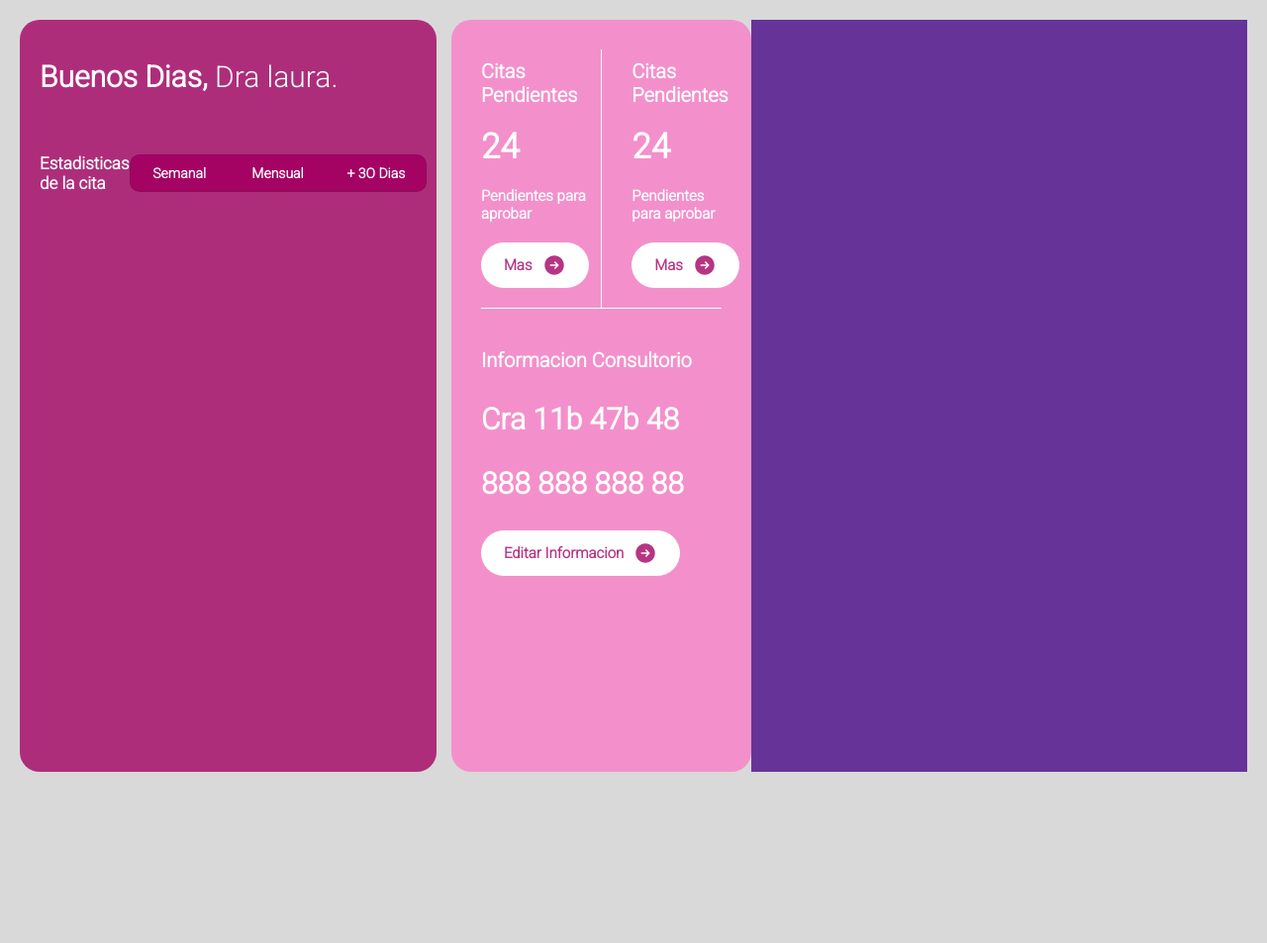
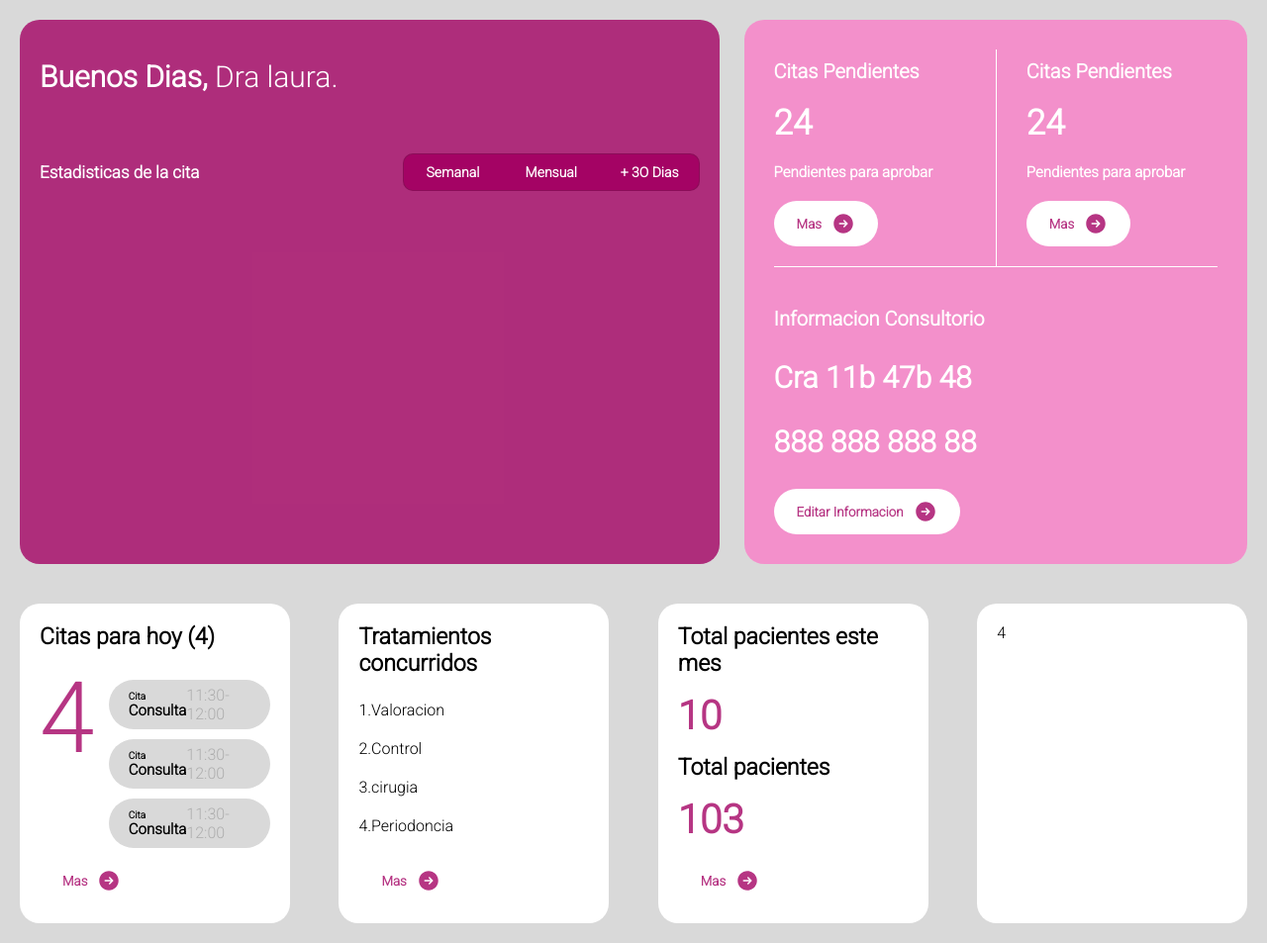
Before and after one commit to 47Grajz/Layouts, a plain HTML site: page Admin_view/index.html in a window 1280 px wide. Shown: the whole page at 99% size. Before the commit the page ends 800 px from the top, so only its background shows below. Drawn offline with nearby package versions, Linux system fonts and the light colour scheme.

Commit message:
90% realized

```diff
--- a/Admin_view/index.html
+++ b/Admin_view/index.html
@@ -9,6 +9,7 @@
 <body>
     <div class="cont">
         <div class="cont-info">
+
             <div class="cont-left">
                 <h4>Buenos Dias, <span>Dra laura.</span></h6>
 
@@ -77,14 +78,80 @@
                 </div>
             </div>
         </div>
+        <div class="cont-info-bottom">
+          <div class="info-bottom b1">
 
-        <div class="cont-info-bottom">
-            <div class="info-bottom b1"></div>
-            <div class="info-bottom b2"></div>
-            <div class="info-bottom b3"></div>
-            <div class="info-bottom b4"></div>
-        </div>
-    </div>
+            <h5>Citas para hoy (4)</h5>
+            <div class="b1-main">
+              <p class="b1-Number">4</p>
+              <div class="daily-citas">
+                  <div class="cita">
+                    <div class="cita-info">
+                      <p>Cita</p>
+                      <h3>Consulta</h3>
+                    </div>
+                    <p class="hora">11:30-12:00</p>
+                  </div>
+                  <div class="cita">
+                    <div class="cita-info">
+                      <p>Cita</p>
+                      <h3>Consulta</h3>
+                    </div>
+                    <p class="hora">11:30-12:00</p>
+                  </div>
+                  <div class="cita">
+                    <div class="cita-info">
+                      <p>Cita</p>
+                      <h3>Consulta</h3>
+                    </div>
+                    <p class="hora">11:30-12:00</p>
+                  </div>
+              </div>
+            </div>
+            <a href="#"><button class="button">
+              Mas
+              <svg fill="currentColor" viewBox="0 0 24 24" class="icon">
+                <path clip-rule="evenodd" d="M12 2.25c-5.385 0-9.75 4.365-9.75 9.75s4.365 9.75 9.75 9.75 9.75-4.365 9.75-9.75S17.385 2.25 12 2.25zm4.28 10.28a.75.75 0 000-1.06l-3-3a.75.75 0 10-1.06 1.06l1.72 1.72H8.25a.75.75 0 000 1.5h5.69l-1.72 1.72a.75.75 0 101.06 1.06l3-3z" fill-rule="evenodd"></path>
+              </svg>
+            </button></a>
+          </div>
+          <div class="info-bottom b2">
+            <h5>Tratamientos concurridos</h5>
+            <div class="tratamientos">
+              <p>1.Valoracion</p>
+              <p>2.Control</p>
+              <p>3.cirugia</p>
+              <p>4.Periodoncia</p>
+            </div>
+
+
+            <a href="#"><button class="button">
+              Mas
+              <svg fill="currentColor" viewBox="0 0 24 24" class="icon">
+                <path clip-rule="evenodd" d="M12 2.25c-5.385 0-9.75 4.365-9.75 9.75s4.365 9.75 9.75 9.75 9.75-4.365 9.75-9.75S17.385 2.25 12 2.25zm4.28 10.28a.75.75 0 000-1.06l-3-3a.75.75 0 10-1.06 1.06l1.72 1.72H8.25a.75.75 0 000 1.5h5.69l-1.72 1.72a.75.75 0 101.06 1.06l3-3z" fill-rule="evenodd"></path>
+              </svg>
+            </button></a>
+          </div>
+          <div class="info-bottom b3">
+            <h5>Total pacientes este mes</h5>
+            <h3>10</h3>
+            <h5>Total pacientes</h5>
+            <h3>103</h3>
+
+            <a href="#"><button class="button">
+              Mas
+              <svg fill="currentColor" viewBox="0 0 24 24" class="icon">
+                <path clip-rule="evenodd" d="M12 2.25c-5.385 0-9.75 4.365-9.75 9.75s4.365 9.75 9.75 9.75 9.75-4.365 9.75-9.75S17.385 2.25 12 2.25zm4.28 10.28a.75.75 0 000-1.06l-3-3a.75.75 0 10-1.06 1.06l1.72 1.72H8.25a.75.75 0 000 1.5h5.69l-1.72 1.72a.75.75 0 101.06 1.06l3-3z" fill-rule="evenodd"></path>
+              </svg>
+            </button></a>
+          </div>
+          <div class="info-bottom b4">4</div>
+      </div>
+
+
+
+      </div>
+
     <script src="https://cdn.jsdelivr.net/npm/chart.js"></script>
 
     <script src="chart.js"></script>
--- a/Admin_view/style.css
+++ b/Admin_view/style.css
@@ -17,13 +17,14 @@
 body
 {
     background-color: #D9D9D9;
-    display: flex;
 }
 
 .cont
 {
     width: 100%;
+    height: 100%;
     display: flex;
+    flex-direction: column;
     padding: 20px;
 }
 
@@ -38,7 +39,6 @@ body
 .cont-left
 {
     width: 57%;
-    height: 100%;
     background-color: var(--primarycolor);
     border-radius: 20px;
     padding: 40px 20px 20px 20px;
@@ -143,8 +143,109 @@ a{
 
 .cont-info-bottom
 {
+  display: flex;
+  justify-content: space-between;
     width: 100%;
-    background-color: rebeccapurple;
+  height: 100%;
+    margin-top: 20px;
+    padding: 20px 0 20px 0;
+}
+
+
+.info-bottom
+{
+  width: 22%;
+
+  border-radius: 20px;
+  background-color: #FFFFFF;
+  padding: 20px;
+  transition: all .6s ease;
+}
+
+.info-bottom:hover
+{
+  transform: scale(1.05);
+
+}
+
+.info-bottom
+{
+  display: flex;
+  flex-direction: column;
+  justify-content: space-between;
+}
+
+.info-bottom h5
+{
+  font-size: 23px;
+}
+
+.b1-main
+{
+  display: flex;
+  flex-direction: row;
+  justify-content: space-between;
+}
+.b1-main .b1-number{
+color: var(--primarycolor);
+  margin-top: 10px;
+  font-size: 100px;
+}
+
+
+
+.daily-citas
+{
+  margin-top: 30px;
+  width: 70%;
+}
+
+.cita
+{
+  display: flex;
+  height: 50px;
+  justify-content: space-between;
+  align-items: center;
+  background-color:#D9D9D9;
+  border-radius: 30px;
+  padding: 20px;
+  margin-bottom:10px ;
+  transition: all .6s ease;
+
+}
+
+.cita:hover
+{
+  transform: scale(1.05);
+}
+
+.cita .hora
+{
+  color: rgb(0, 0, 0,0.2);
+}
+
+.cita-info p{
+  font-size: 10px;
+  font-weight: bolder;
+}
+
+.cita-info h3{
+  font-size: 15px;
+  font-weight: bolder;
+}
+
+
+.b2 .tratamientos{
+    display: flex;
+    justify-content: space-between;
+    flex-direction: column;
+    gap: 20px;
+
+}
+
+.b3 h3{
+  font-size: 40px;
+  color: var(--primarycolor);
 }
 
 /* estilos boton */
@@ -228,7 +329,7 @@ a{
     border: 3px solid #ffffff4d;
     outline: none;
     overflow: hidden;
-    font-size: 15px;
+
   }
 
   .icon {
```
